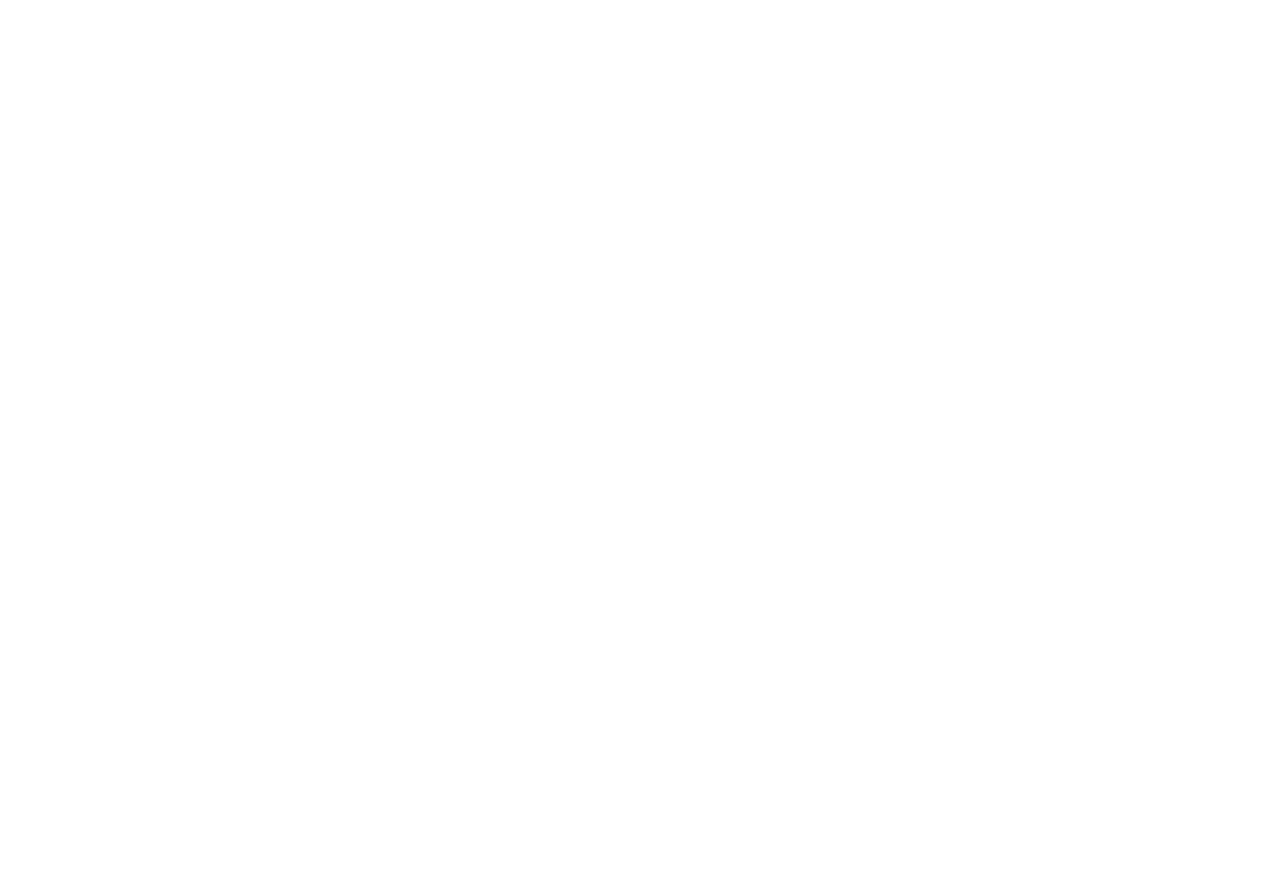
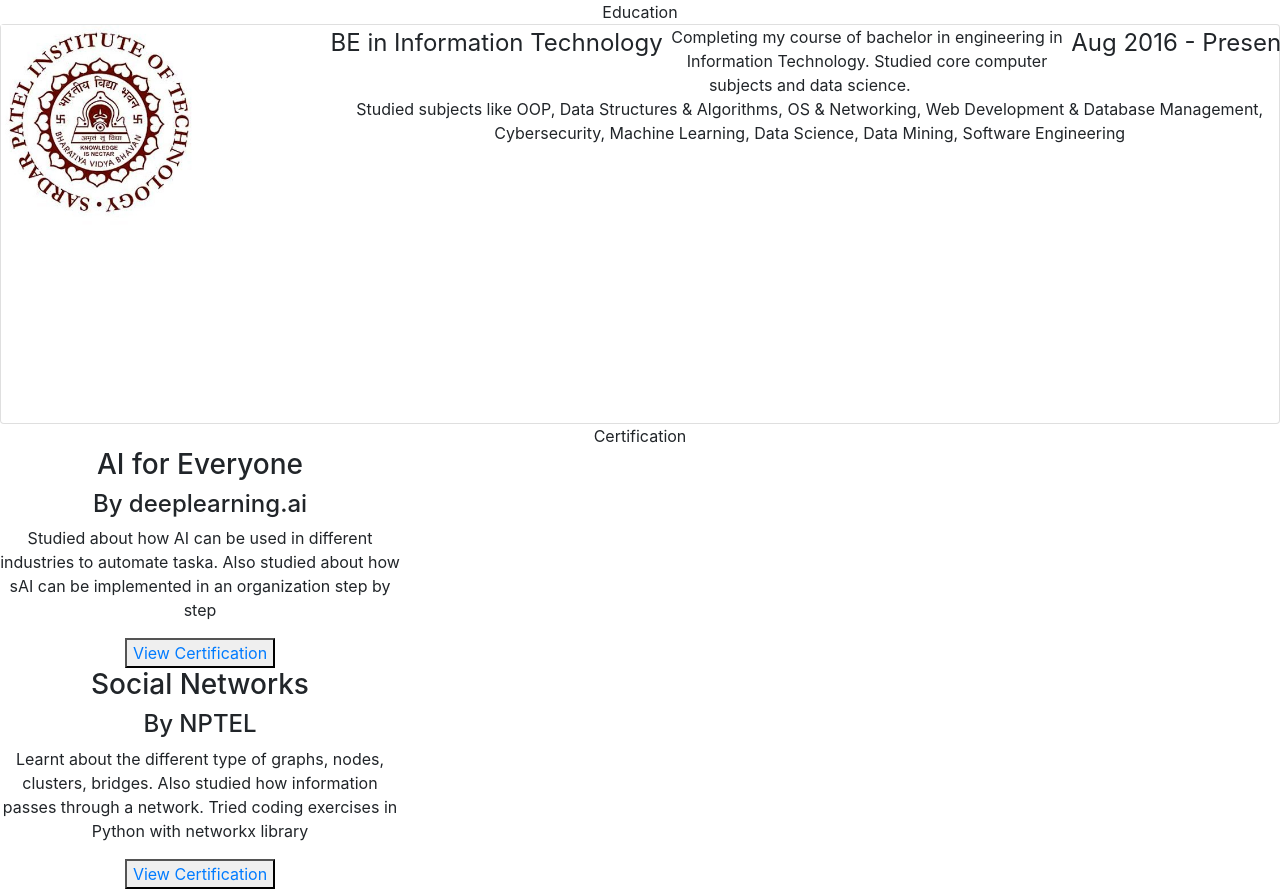
Before and after one commit to lavina98/lavina98.github.io, a React (Create React App) app: page /educationandcertification in a window 1280 px wide. Before the commit the page ends 800 px from the top, so only its background shows below. Built offline with nearby package versions, Linux system fonts and the light colour scheme; the HTML template or start-up script is replaced by a standard one.

Commit message:
Education And Certifictaion Page
Completed the education and certification page

```diff
--- a/src/components/Card/Card.js
+++ b/src/components/Card/Card.js
@@ -24,7 +24,7 @@
                       {this.props.description}
                   </div>
                   <div id="toolsAndTechnologies">
-                    Tools & Technologies - {this.props.toolsAndTechnologies}
+                      {this.props.toolsAndTechnologies}
                   </div>
               </div>
        </div>
--- a/src/pages/EducationAndCertification/EducationAndCertification.js
+++ b/src/pages/EducationAndCertification/EducationAndCertification.js
@@ -1,11 +1,37 @@
 import React from 'react';
 import './EducationAndCertification.css';
-
+import Card from '../../components/Card/Card';
+import VerticalCard from '../../components/VerticalCard/VerticalCard';
+import spit from '../../images/spit.png';
 class EducationAndCertification extends React.Component {
     render() {
         return (
             <div>
-
+                Education
+                <Card
+                image = {spit}
+                heading = "BE in Information Technology"
+                timeperiod ="Aug 2016 - Present"
+                description = "Completing my course of bachelor in engineering in Information Technology. Studied core computer subjects and data science. "
+                toolsAndTechnologies ="Studied subjects like OOP, Data Structures & Algorithms, OS & Networking, Web Development & Database Management, Cybersecurity, Machine Learning, Data Science, Data Mining, Software Engineering"
+                />
+                Certification
+                <VerticalCard
+                //image = {distributedSystem}
+                heading ="AI for Everyone"
+                subheading ="By deeplearning.ai"
+                content = "Studied about how AI can be used in different industries to automate taska. Also studied about how sAI can be implemented in an organization step by step"
+                link ="https://coursera.org/share/663aa60310a321b8730a7d751c0fb99c"
+                buttonContent="View Certification"
+                />
+                <VerticalCard
+                //image = {distributedSystem}
+                heading ="Social Networks"
+                subheading ="By NPTEL"
+                content = "Learnt about the different type of graphs, nodes, clusters, bridges. Also studied how information passes through a network. Tried coding exercises in Python with networkx library"
+                link ="https://drive.google.com/open?id=1_nQYpUYYmmJKBPBq73zkt-PfjmKp-kiD"
+                buttonContent="View Certification"
+                />
             </div>
         );
     }
--- a/src/pages/Experience/Experience.js
+++ b/src/pages/Experience/Experience.js
@@ -13,21 +13,21 @@
                 heading = "Teaching Assistant"
                 timeperiod ="Jul 2019 - Nov 2019"
                 description = "Teaching assistant for the subject of Object Orient Programming.Helped students understand the various OOP concepts. Explained the class diagrams and their breakdown to students."
-                toolsAndTechnologies ="Java, Eclipse "
+                toolsAndTechnologies =" Tools & Technologies - Java, Eclipse "
             />
             <Card
                 image = {microsoft}
                 heading = "Software Developer"
                 timeperiod ="May 2019- Jul 2019"
                 description = "Interned in the Dynamics CRM sales forcasting team . I developed a dashboard which showed the forecast pipleline management.The project helped improving the overall efficieny of a sales person."
-                toolsAndTechnologies ="ReactJS, Javascript and other internal technologies"
+                toolsAndTechnologies =" Tools & Technologies -ReactJS, Javascript and other internal technologies"
             />
             <Card
                 image = {forehotels}
                 heading = "Application Developer"
                 timeperiod = "May 2018 - Jul 2018"
                 description = "Developed 2 hybrid mobile applications.One application was for the job seekerswhere they can apply for job openings in the hotel induustry. The other app was for the hotels to post job openings."
-                toolsAndTechnologies ="Ionic, NodeJS, MYSQL"
+                toolsAndTechnologies =" Tools & Technologies -Ionic, NodeJS, MYSQL"
             />
             </div>
         );
```
Also changed, not shown: src/images/background.png (deleted), src/images/bitmoji.png (deleted).
